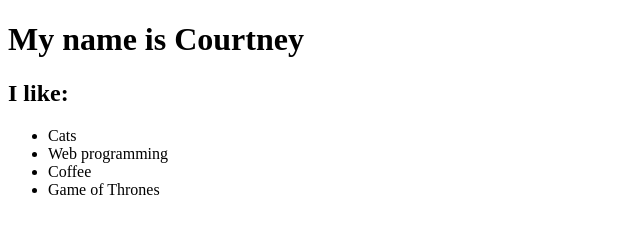
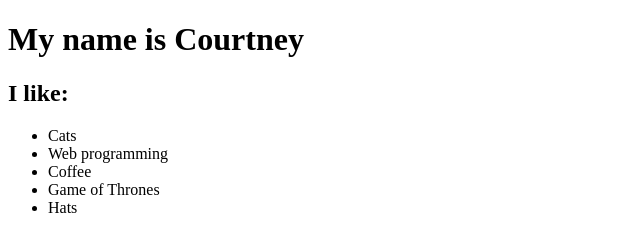
Before and after one commit to dowelc/test2, a plain HTML site: page index.html in a window 1280 px wide. Shown: the full height of the page, 0-640 px from the left. Drawn offline with Linux system fonts and the light colour scheme.

Commit message:
Added to lsit of things I like

```diff
--- a/index.html
+++ b/index.html
@@ -11,6 +11,7 @@
 		<li>Web programming</li>
 		<li>Coffee</li>
 		<li>Game of Thrones</li>
+		<li>Hats</li>
 	</ul>
 </body>
 </html>
```
